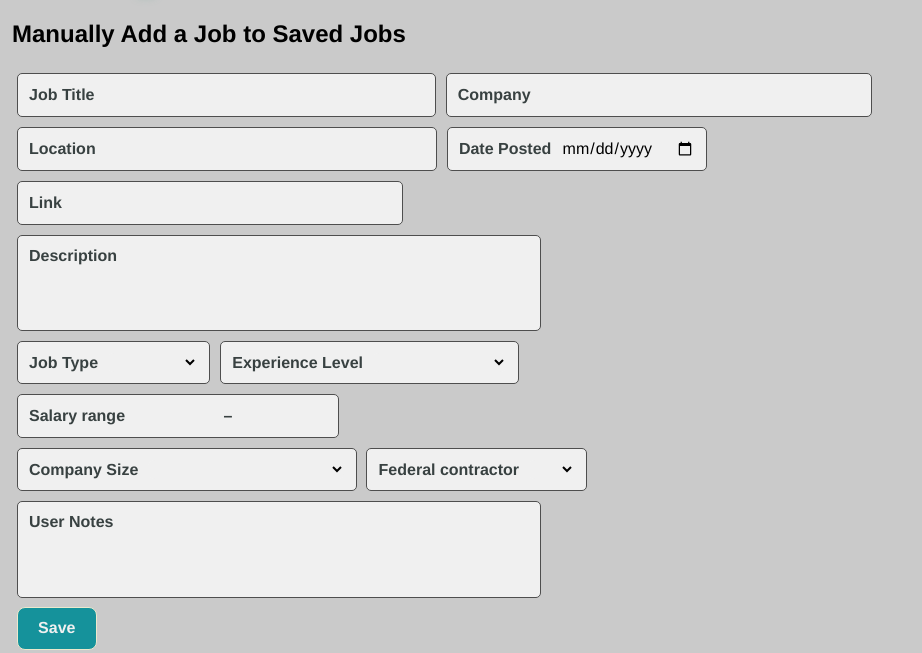
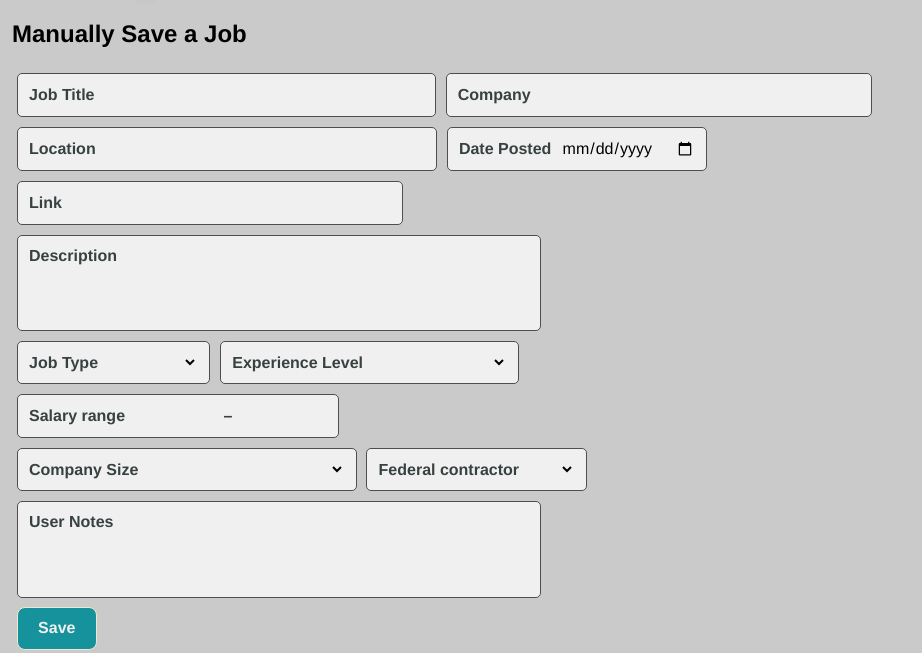
Before and after one commit to dtressel/Jobalyze, a Flask app: page /saved-jobs/add in a window 1280 px wide. Shown: the part 53-706 px from the top of the page, without its empty margins (0-922 px from the left). Run offline with Flask 3, Linux system fonts and the light colour scheme; the visitor is signed in with stand-in values (Sample User, id 1).

Commit message:
update title

```diff
--- a/templates/saved-job-add.html
+++ b/templates/saved-job-add.html
@@ -3,7 +3,7 @@
 {% block title %}Add Job{% endblock %}
 
 {% block content %}
-<h2>Manually Add a Job to Saved Jobs</h2>
+<h2>Manually Save a Job</h2>
 <form method="POST" id="saved-job-add-form">
   <div class="form-inner-wrapper">
 
```
